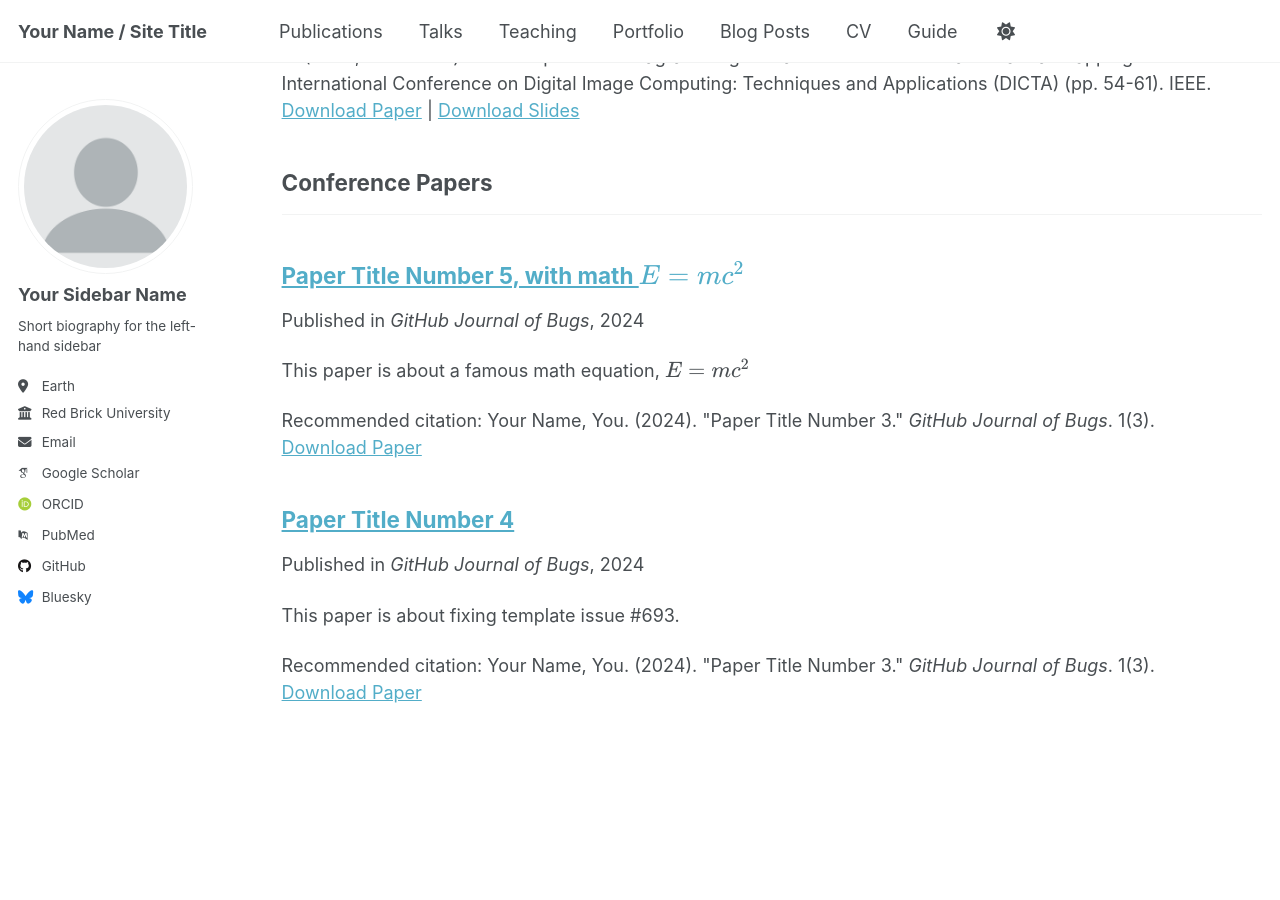
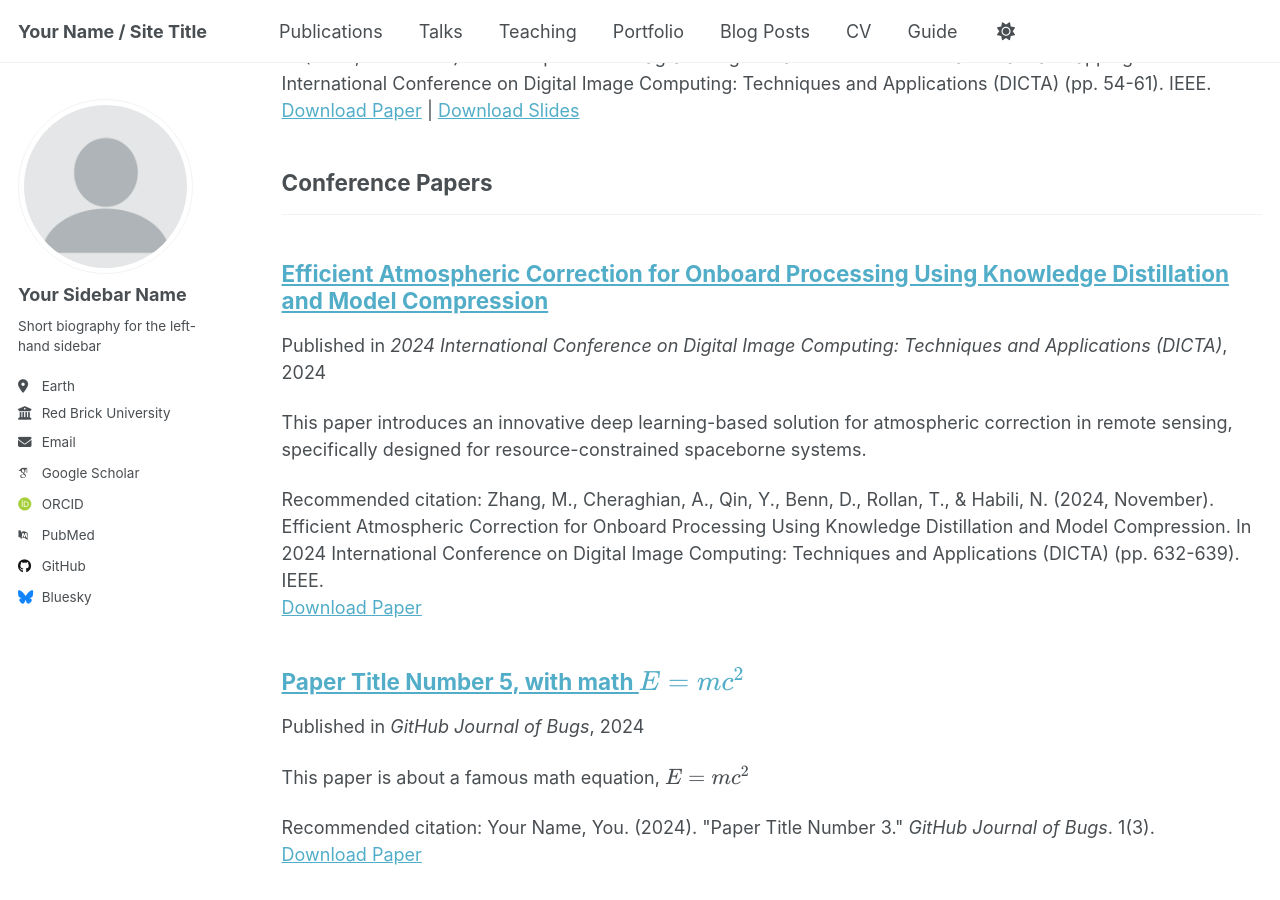
Before and after one commit to Miaohua9/Miaohua9.github.io, a Jekyll site: the page built from _pages/publications.html, in a window 1280 px wide and 900 px high, scrolled down 1113 px. Built offline with Jekyll 4.4.1, drawn with Linux system fonts in a browser that asks for light colours; some web fonts are replaced; a script that is not in the unit is left out.

Commit message:
Update Efficient Atmospheric

```diff
--- a/_publications/2024-02-17-paper-title-number-4.md
+++ b/_publications/2024-02-17-paper-title-number-4.md
@@ -1,13 +1,13 @@
 ---
-title: "Paper Title Number 4"
+title: "Efficient Atmospheric Correction for Onboard Processing Using Knowledge Distillation and Model Compression"
 collection: publications
 category: conferences
-permalink: /publication/2024-02-17-paper-title-number-4
-excerpt: 'This paper is about fixing template issue #693.'
-date: 2024-02-17
-venue: 'GitHub Journal of Bugs'
-paperurl: 'http://academicpages.github.io/files/paper3.pdf'
-citation: 'Your Name, You. (2024). &quot;Paper Title Number 3.&quot; <i>GitHub Journal of Bugs</i>. 1(3).'
+permalink: /publication/Efficient Atmospheric Correction for Onboard Processing Using Knowledge Distillation and Model Compression
+excerpt: 'This paper introduces an innovative deep learning-based solution for atmospheric correction in remote sensing, specifically designed for resource-constrained spaceborne systems.'
+date: 2024-11-27
+venue: '2024 International Conference on Digital Image Computing: Techniques and Applications (DICTA)'
+paperurl: '[http://academicpages.github.io/files/paper3.pdf](https://ieeexplore.ieee.org/document/10869604'
+citation: 'Zhang, M., Cheraghian, A., Qin, Y., Benn, D., Rollan, T., & Habili, N. (2024, November). Efficient Atmospheric Correction for Onboard Processing Using Knowledge Distillation and Model Compression. In 2024 International Conference on Digital Image Computing: Techniques and Applications (DICTA) (pp. 632-639). IEEE.'
 ---
 
-The contents above will be part of a list of publications, if the user clicks the link for the publication than the contents of section will be rendered as a full page, allowing you to provide more information about the paper for the reader. When publications are displayed as a single page, the contents of the above "citation" field will automatically be included below this section in a smaller font.
+This paper introduces an innovative deep learning-based solution for atmospheric correction in remote sensing, specifically designed for resource-constrained spaceborne systems. We train the UNet deep learning model with 3D kernels on a synthetic dataset derived from Hyperion imagery over Australia and then utilize knowledge distillation to develop a lightweight model that maintains accuracy while minimizing computational demands. The lightweight model undergoes static quantization and is then deployed on the Raspberry Pi 4 platform. The Raspberry Pi 4 is known for its computational efficiency and aligns with spaceborne computational constraints, offering a practical solution for onboard processing. Major contributions include utilizing available remote sensing data and a physics-based method to create an extensive synthetic dataset resembling typical atmospheric conditions and geographic terrains, as well as outlining an AI processing workflow encompassing synthetic dataset generation, optimal model training, knowledge distillation for lightweight model training, and model compression through static quantization for resource-constrained environments. The results demonstrate the successful deployment of atmospheric correction on the Raspberry Pi 4.
```
